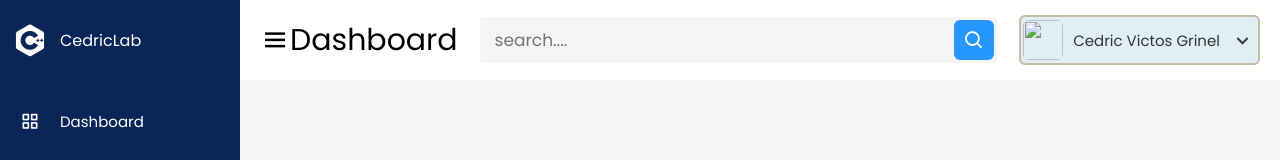
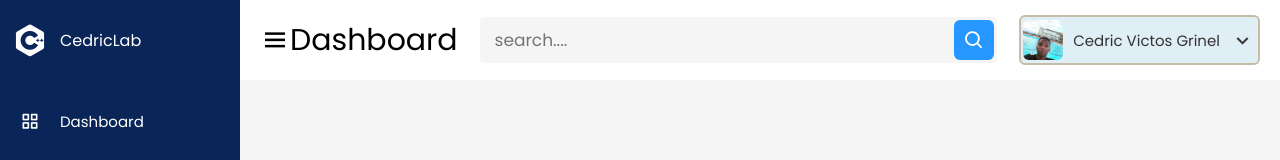
Before and after one commit to cedrickvictor/HOME, a plain HTML site: page index.html in a window 1280 px wide. Shown: the top 160 px of the page. Drawn offline with nearby package versions, Linux system fonts and the light colour scheme.

Commit message:
Update index.html

```diff
--- a/index.html
+++ b/index.html
@@ -96,7 +96,7 @@
                 <i class='bx bx-search' ></i>
             </div>
             <div class="profile-details">
-                <img src="profile/pic1.jpg" alt="">
+                <img src="pic1.jpg" alt="">
                 <span class="admin_name">Cedric Victos Grinel</span>
                 <i class='bx bx-chevron-down' ></i>
             </div>
```
